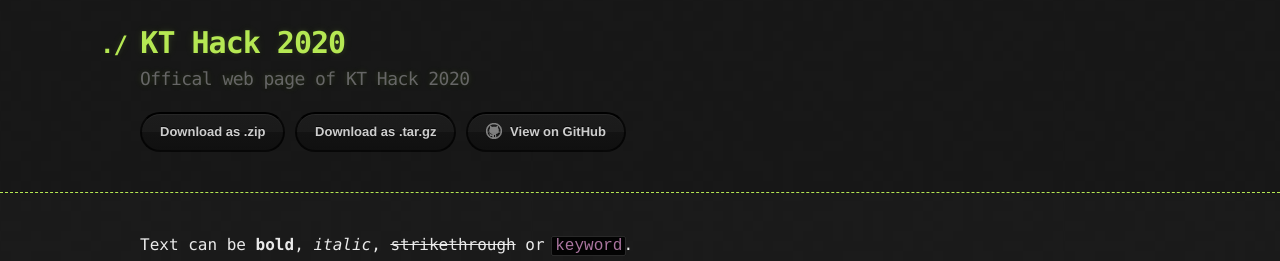
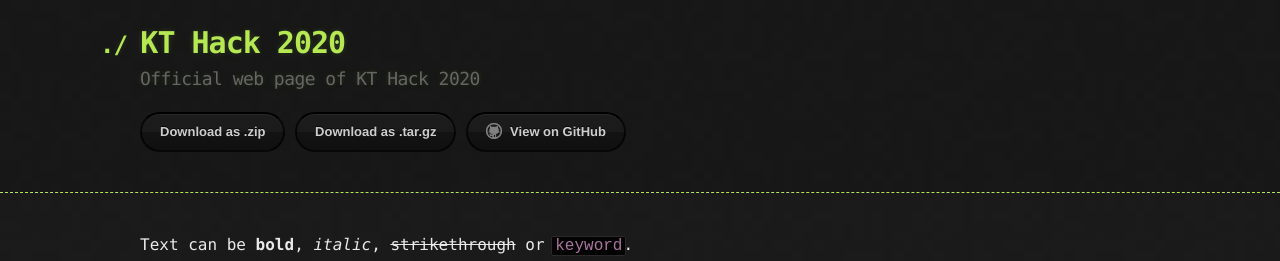
Before and after one commit to kthack20/kthack20.github.io, a Jekyll site: the page built from index.md, in a window 1280 px wide and 900 px high. Shown: the top 261 px of the window. Built offline with Jekyll 4.4.1, drawn with Linux system fonts in a browser that asks for light colours.

Commit message:
Update _config.yml

```diff
--- a/_config.yml
+++ b/_config.yml
@@ -1,5 +1,5 @@
 title: KT Hack 2020
-description: Offical web page of KT Hack 2020
+description: Official web page of KT Hack 2020
 show_downloads: true
 google_analytics:
 theme: jekyll-theme-hacker
```
